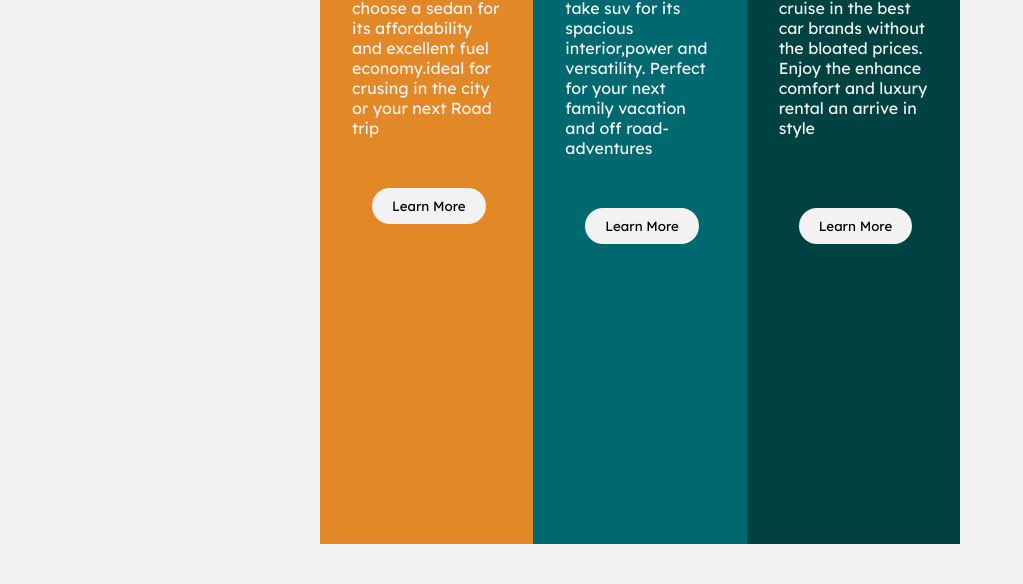
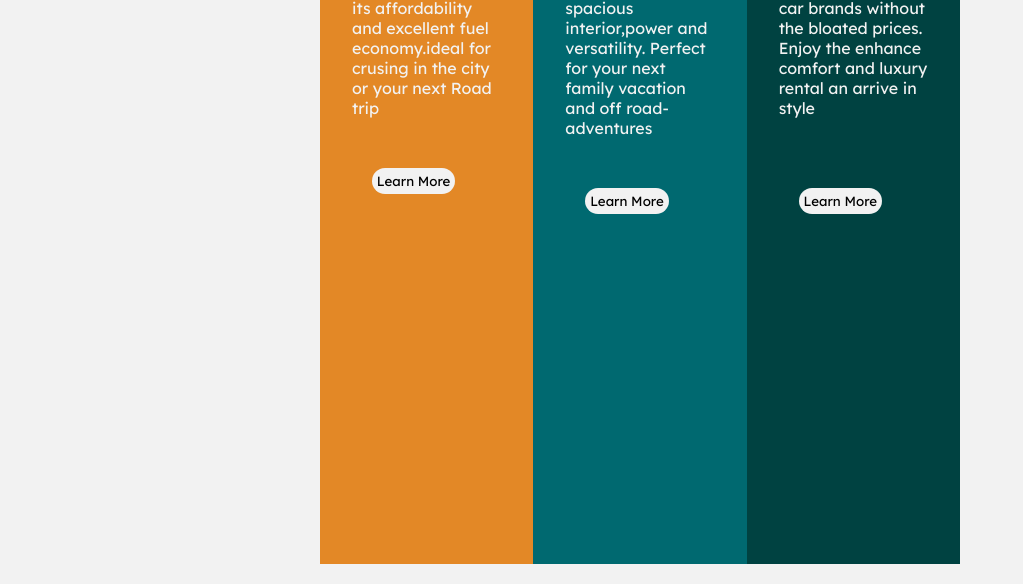
Before and after one commit to El-charis/layout-task-zuri, a plain HTML site: page index.html in a window 1280 px wide. Shown: the part 244-828 px from the top of the page, without its empty margins (0-1023 px from the left). Drawn offline with Linux system fonts and the light colour scheme; a web font is replaced by a local one.

Commit message:
first commit

```diff
--- a/mystyle.css
+++ b/mystyle.css
@@ -19,7 +19,7 @@ main{
 .first-container{
     background-color:  hsl(31, 77%, 52%);
     /* width: 100%; */
-    height: 90%;
+    height: 95%;
     padding: 2rem;
     width: 100%;
 
@@ -32,14 +32,14 @@ svg, h1,button{
     background-color: hsl(184, 100%, 22%);
     padding: 2rem;
     width:100%;
-    height: 90%;
+    height: 95%;
 
 }
 .third-container{
     background-color:hsl(179, 100%, 13%);
     padding: 2rem;
     width: 100%;
-    height:90%;
+    height:95%;
 }
 h1{
    color: hsl(0, 0%, 95%);
@@ -47,7 +47,7 @@ h1{
 }
 button{
     margin-left: 20px;
-    padding: 10px 20px;
+    padding: 0.3rem;
     border-radius: 20px ;
     border: none;
    background-color: hsl(0, 0%, 95%);
```
Also changed, not shown: grid index.html (+1 -1 lines), 1 other file.
